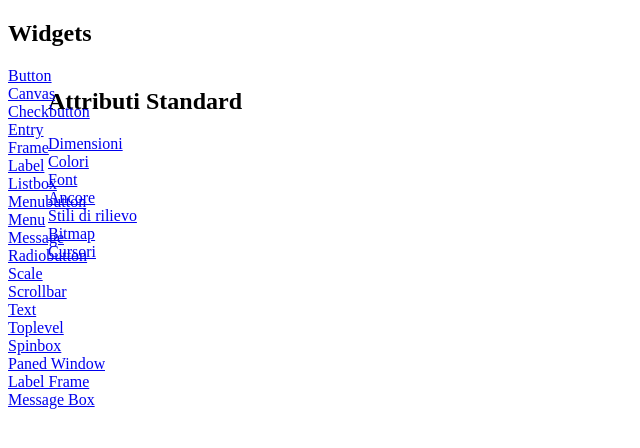
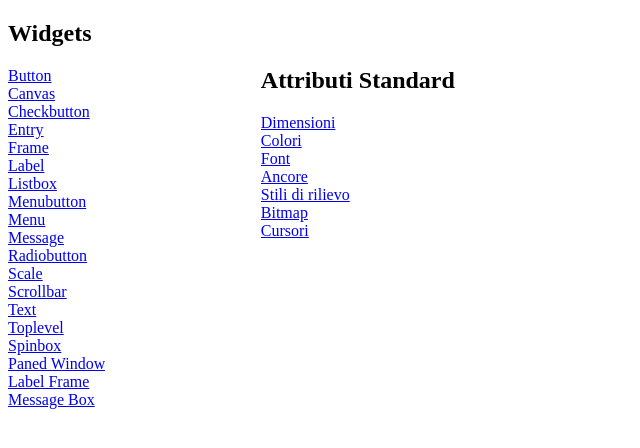
Before and after one commit to Isax03/Tkinter, a plain HTML site: page index.html in a window 1280 px wide. Shown: the whole page, without its empty margins (0-640 px from the left). Drawn offline with Linux system fonts and the light colour scheme.

Commit message:
Update index.html

```diff
--- a/index.html
+++ b/index.html
@@ -6,7 +6,7 @@
   <body>
     <style>
       div {
-            padding: 1px 40px;
+            margin-left: 20%;
         }
       ul {
             list-style-type: none;
```
